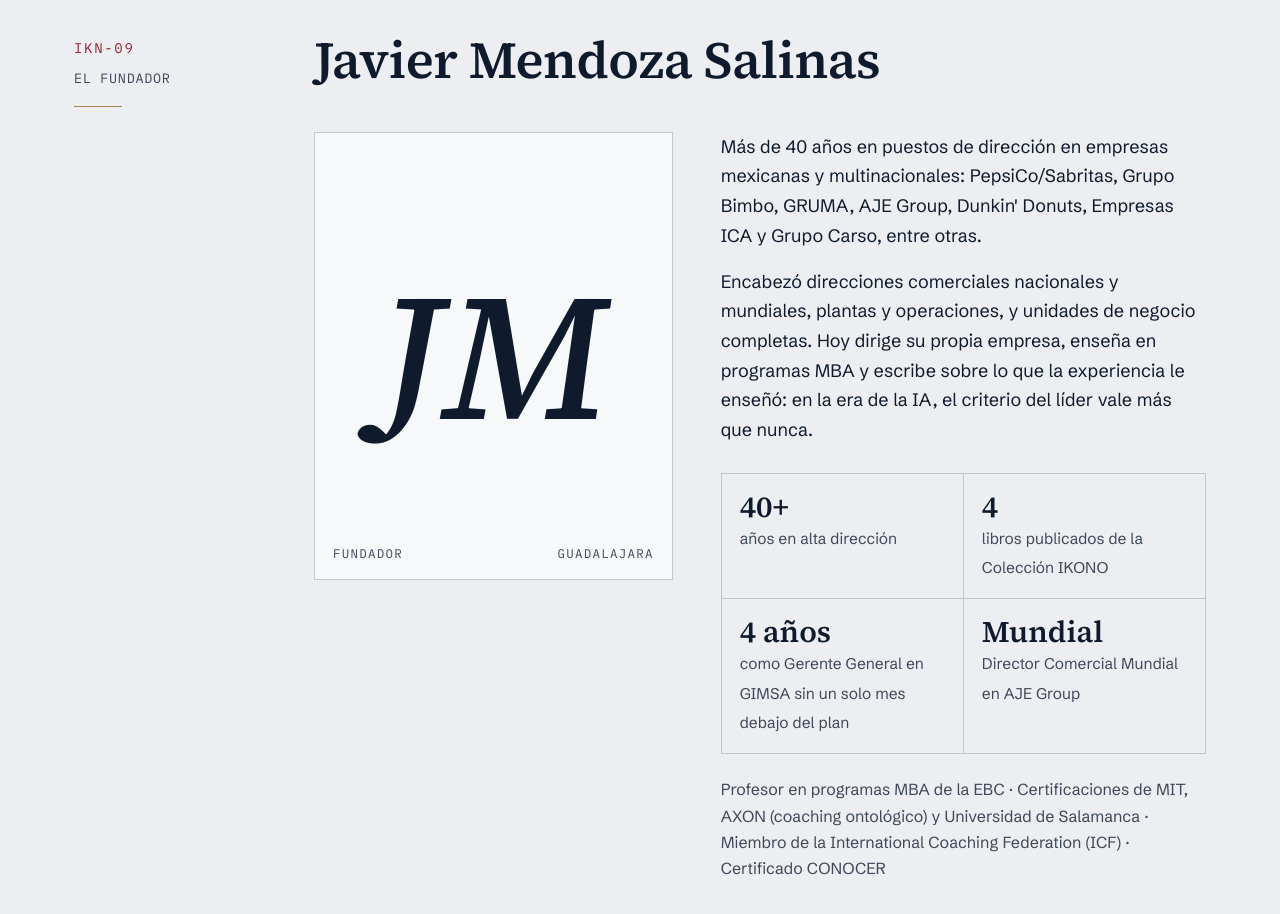
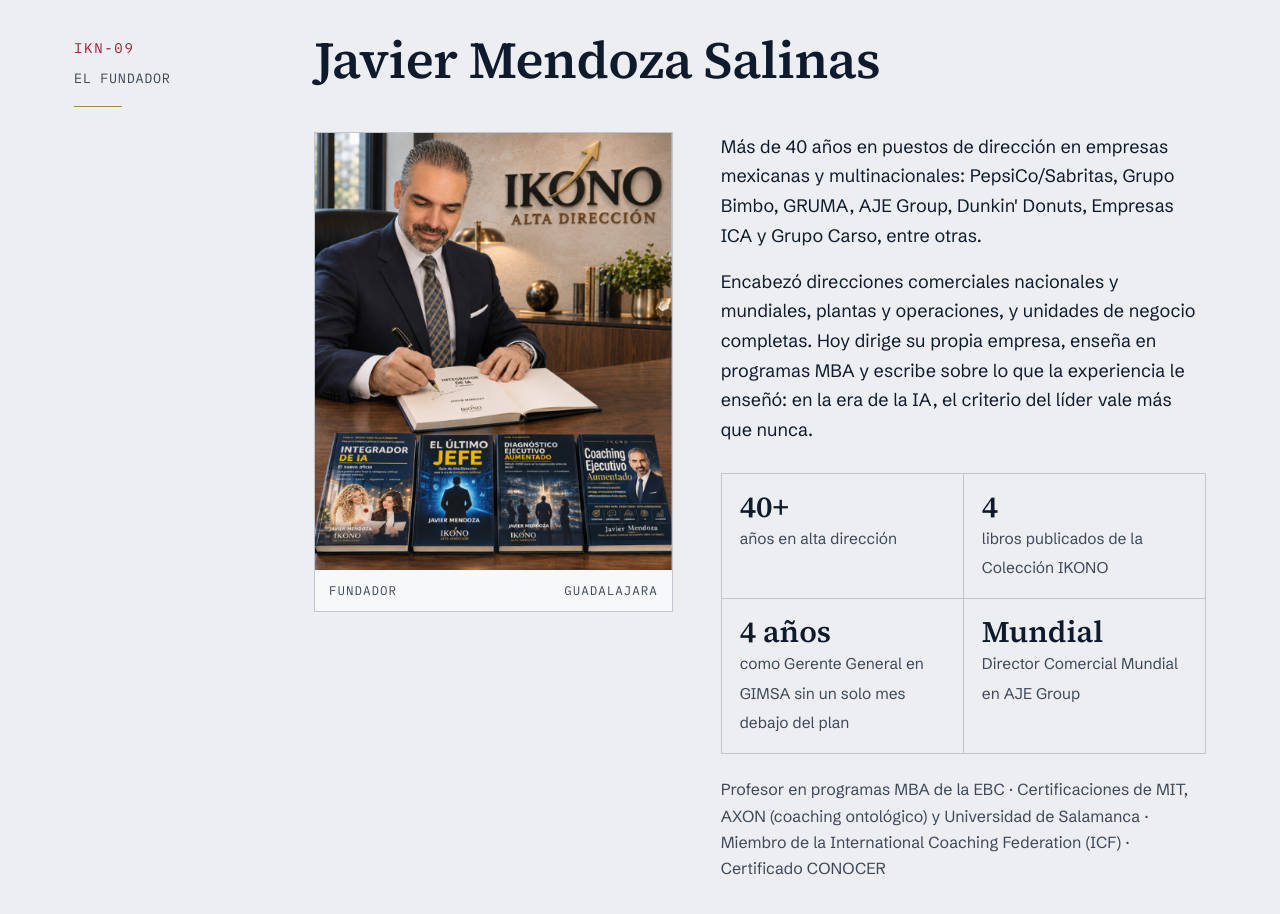
Before and after one commit to javiermendosalinas-afk/ikono-pro, a plain HTML site: page index.html in a window 1280 px wide. Shown: the part 10920-11834 px from the top of the page. Drawn offline with Linux system fonts and the light colour scheme.

Commit message:
Foto de Javier en lugar del monograma JM

```diff
--- a/index.html
+++ b/index.html
@@ -224,6 +224,10 @@ section.s{padding:88px 0;border-bottom:1px solid var(--line)}
 .monogram{aspect-ratio:4/5;background:var(--paper-2);border:1px solid var(--line);display:grid;place-items:center;position:relative}
 .monogram b{font-family:var(--f-display);font-size:min(30vw,180px);font-weight:400;font-style:italic;color:var(--ink);line-height:1}
 .monogram small{position:absolute;bottom:16px;left:18px;right:18px;font-family:var(--f-mono);font-size:12.5px;letter-spacing:.1em;color:var(--muted);display:flex;justify-content:space-between}
+.portrait{margin:0;border:1px solid var(--line);background:var(--paper-2)}
+.portrait img{display:block;width:100%;height:auto;aspect-ratio:457/560;object-fit:cover}
+.portrait figcaption{display:flex;justify-content:space-between;padding:10px 14px;font-family:var(--f-mono);font-size:12.5px;letter-spacing:.08em;color:var(--muted)}
+@media (max-width:860px){.portrait{max-width:420px}}
 .author .bio{font-size:18px}
 .author .bio p + p{margin-top:16px}
 .facts{display:grid;grid-template-columns:1fr 1fr;gap:1px;background:var(--line);border:1px solid var(--line);margin-top:28px}
@@ -564,7 +568,7 @@ footer{padding:40px 0 56px;font-size:15.5px;color:var(--muted)}
     <div>
       <h2>Javier Mendoza Salinas</h2>
       <div class="author">
-        <div class="monogram" aria-hidden="true"><b>JM</b><small><span>FUNDADOR</span><span>GUADALAJARA</span></small></div>
+        <figure class="portrait"><img src="1794957783058_image.png" alt="Javier Mendoza Salinas, fundador de IKONO Alta Dirección, firmando un ejemplar de la Colección IKONO" width="457" height="560" loading="lazy"><figcaption><span>FUNDADOR</span><span>GUADALAJARA</span></figcaption></figure>
         <div>
           <div class="bio">
             <p>Más de 40 años en puestos de dirección en empresas mexicanas y multinacionales: PepsiCo/Sabritas, Grupo Bimbo, GRUMA, AJE Group, Dunkin' Donuts, Empresas ICA y Grupo Carso, entre otras.</p>
```
